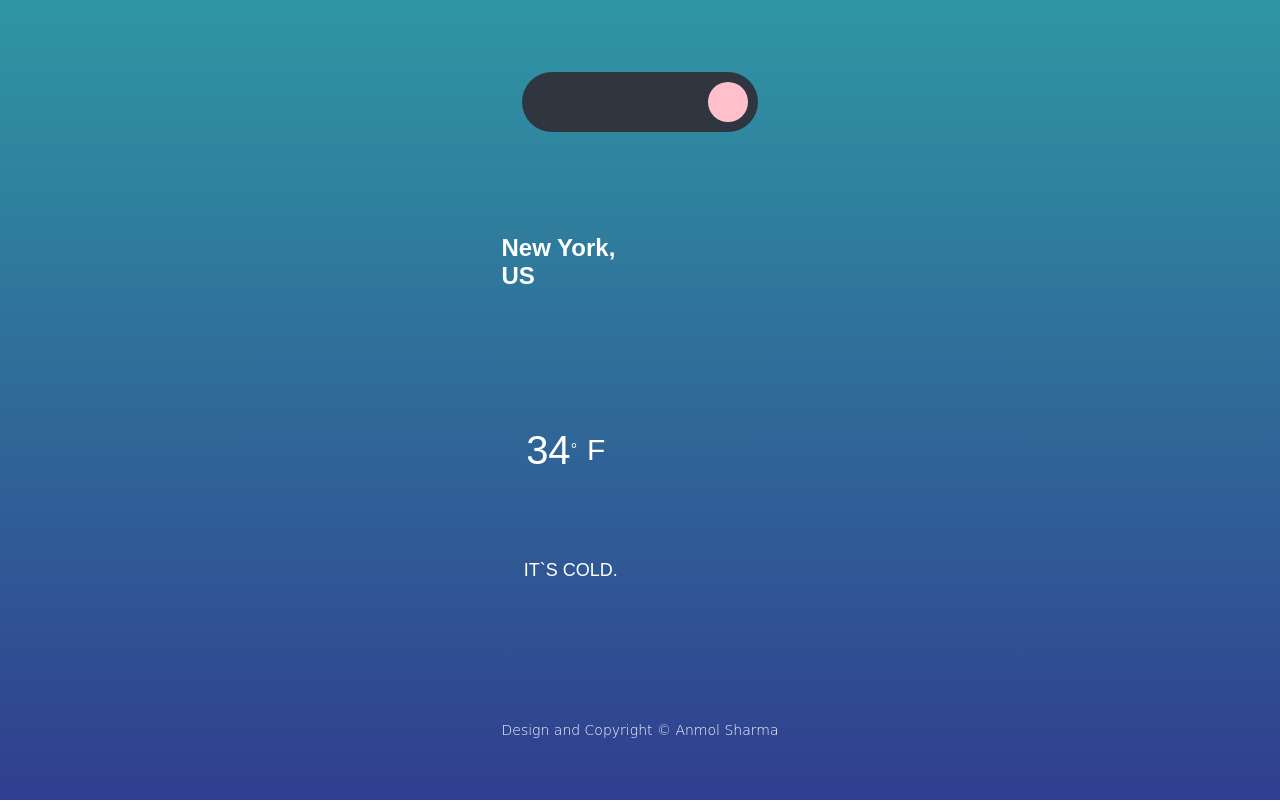
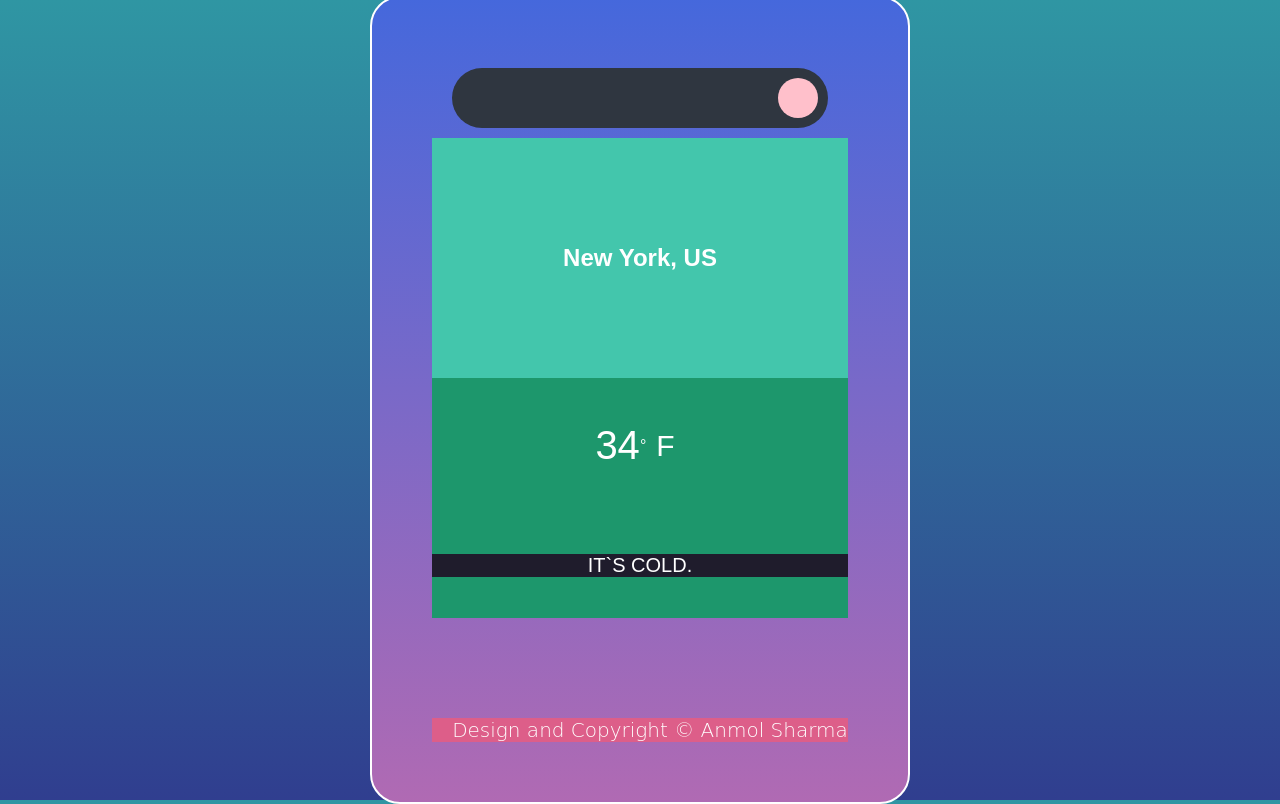
Before and after one commit to anmolsharma4545/WeatherApp, a plain HTML site: page index.htm in a window 1280 px wide. Drawn offline with Linux system fonts and the light colour scheme.

Commit message:
Update style.css

```diff
--- a/style.css
+++ b/style.css
@@ -13,6 +13,12 @@ body{
 	background: linear-gradient(rgb(47,150,163),rgb(48,62,143));
 	font-family: Poppins,sans-serif;
 	color: white;
+}
+.wrapper{
+	border: 2px solid #fff;
+	border-radius: 30px;
+	padding: 60px;
+	background: linear-gradient(#4568dc,#b06ab3);
 }
 .input{
 	margin: 10px 20px;
@@ -57,18 +63,24 @@ body{
 
 .location,.temperature{
 	height: 30vh;
-	width:50%;
+	width:100%;
 	display: flex;
 	justify-content: space-around;
 	align-items: center;
+	background-color: #43c6ac;
 }
 
 .temperature{
 	flex-direction: column;
+	background-color: #1d976c;
+	width:100%;
 }
 .temperature-description{
-	font-size: 18px;
+	font-size: 20px;
 	text-transform: uppercase;
+	background-color: #1f1c2c;
+	width:100%;
+	text-align: center;
 }
 
 .degree-section{
@@ -87,9 +99,11 @@ body{
 
 footer{
 	margin-top: 100px;
+	background-color: #dd5e89;
+	padding-left: 20px;
 }
 footer h3{
 	font-family: Bradley Hans,cursive;
-	font-size: 14px;
+	font-size: 20px;
 	font-weight: lighter;
 }
```
